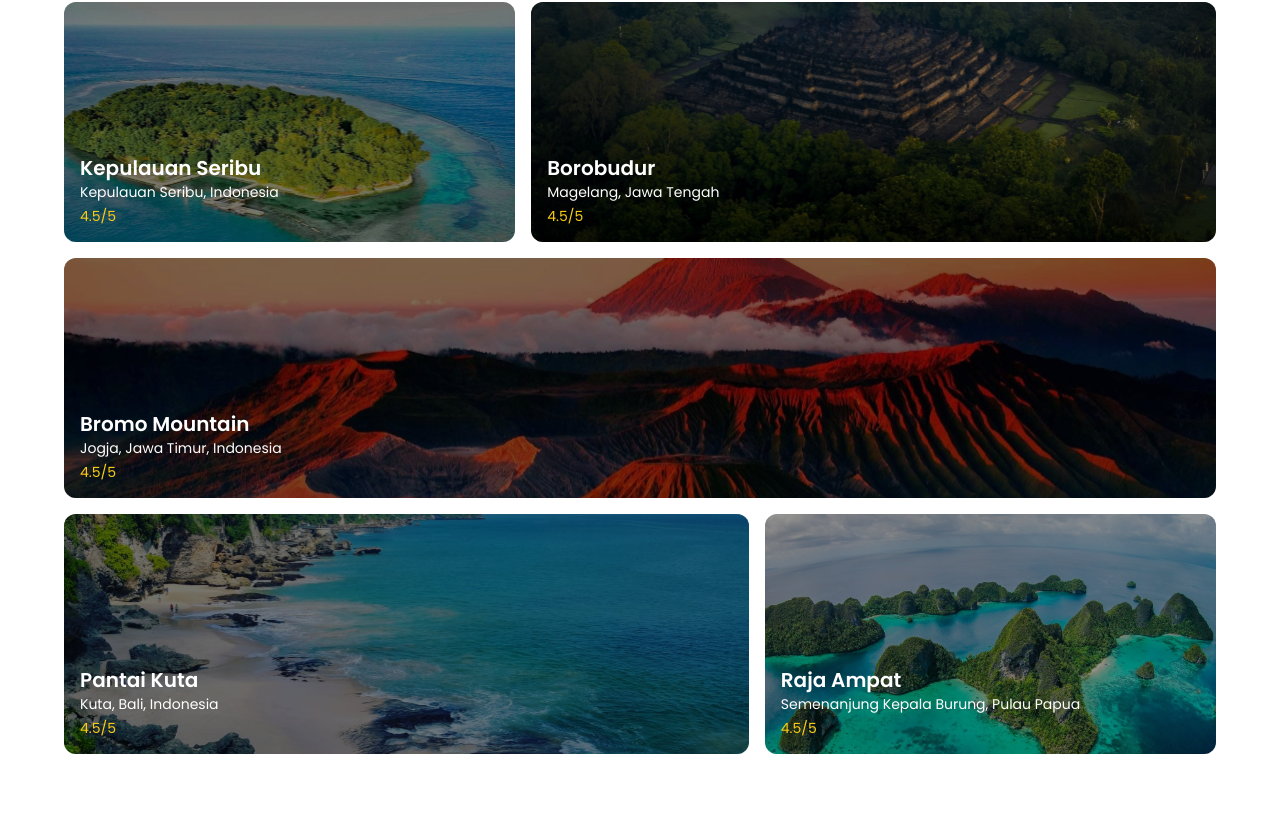
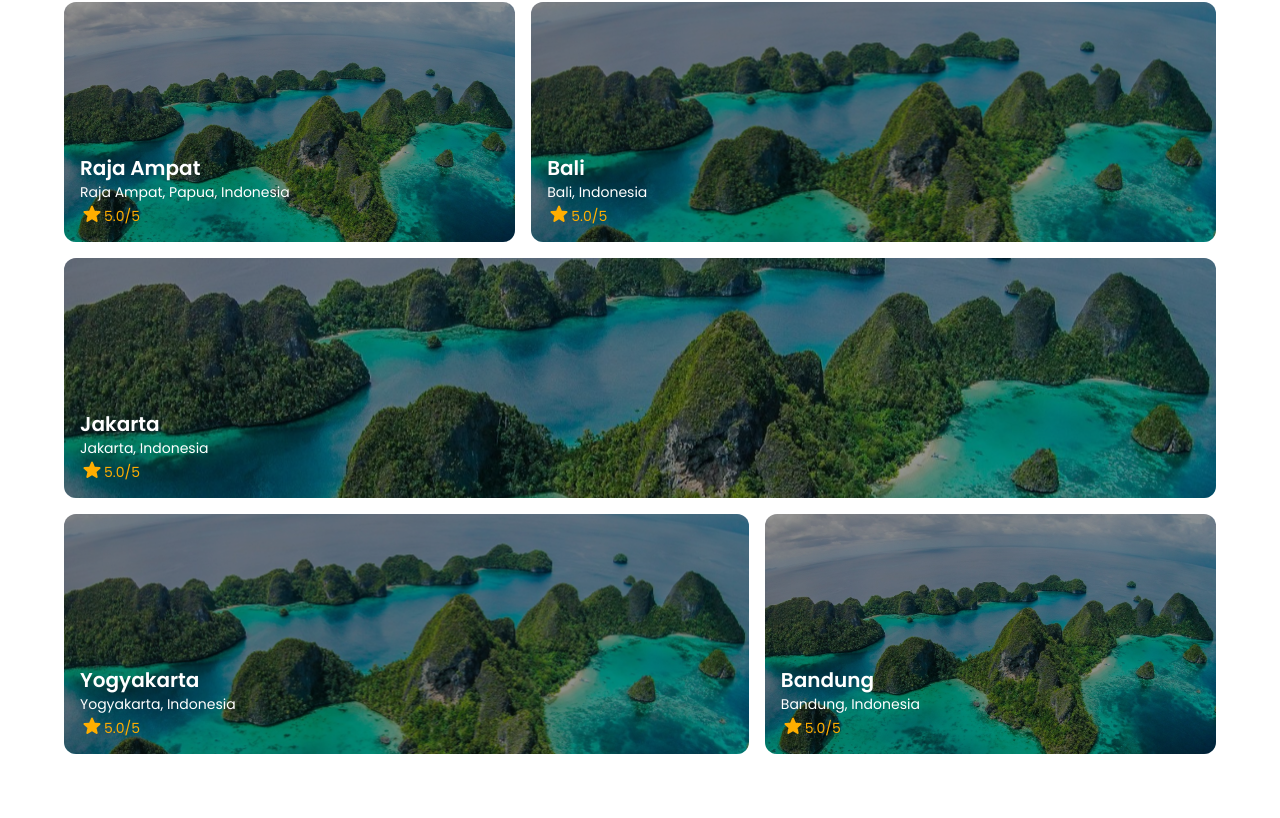
Before and after one commit to SkyzofrnDev/DBS-Tourism-Revolution, a React (Vite) app: page / in a window 1280 px wide. Shown: the part 1142-1960 px from the top of the page. Built offline with nearby package versions, Linux system fonts and the light colour scheme; a web font is replaced by a local one.

Commit message:
Sesuaiin format data yang ada di postman

```diff
--- a/src/Data/Destination.json
+++ b/src/Data/Destination.json
@@ -1,9 +1,9 @@
 [
     {
-        "id": 4,
+        "id": 1,
         "name": "Raja Ampat",
         "slug": "raja-ampat",
-        "thumbnail": "destinations/thumbnails/RclsGB0xdMjZZhQzeNubf8ANCDgEEIUta21K6nKJ.jpg",
+        "thumbnail": "/ImageData/RajaAmpat.svg",
         "description": "Destinasi Raja Ampat",
         "province_id": 3,
         "address": "Raja Ampat, Papua, Indonesia",
@@ -22,5 +22,88 @@
                 "updated_at": "2025-04-12T10:09:54.000000Z"
             }
         ]
+    },
+    {
+        "id": 2,
+        "name": "Bali",
+        "slug": "bali",
+        "thumbnail": "/ImageData/RajaAmpat.svg",
+        "description": "Destinasi Bali",
+        "province_id": 1,
+        "address": "Bali, Indonesia",
+        "gmaps": "https://maps.app.goo.gl/YFkJeuQZTfEvAn9X8",
+        "category_id": 1,
+        "rating_avg": "5.0000",
+        "created_at": "2025-04-12T10:07:44.000000Z",
+        "updated_at": "2025-04-12T10:07:44.000000Z",
+        "ratings": [
+            {
+                "id": 3,
+                "user_id": 1,
+                "destination_id": 4,
+                "score": 5,
+                "created_at": "2025-04-12T10:09:54.000000Z",
+                "updated_at": "2025-04-12T10:09:54.000000Z"
+            }
+        ]     },
+    {
+        "id": 3,
+        "name": "Jakarta",
+        "slug": "jakarta",
+        "thumbnail": "/ImageData/RajaAmpat.svg",
+        "description": "Destinasi Jakarta",
+        "province_id": 2,
+        "address": "Jakarta, Indonesia",
+        "gmaps": "https://maps.app.goo.gl/YFkJeuQZTfEvAn9X8",
+        "category_id": 1,
+        "rating_avg": "5.0000",
+        "created_at": "2025-04-12T10:07:44.000000Z",
+        "updated_at": "2025-04-12T10:07:44.000000Z",
+        "ratings": []
+    },
+    {
+        "id": 4,
+        "name": "Yogyakarta",
+        "slug": "yogyakarta",
+        "thumbnail": "/ImageData/RajaAmpat.svg",
+        "description": "Destinasi Yogyakarta",
+        "province_id": 4,
+        "address": "Yogyakarta, Indonesia",
+        "gmaps": "https://maps.app.goo.gl/YFkJeuQZTfEvAn9X8",
+        "category_id": 1,
+        "rating_avg": "5.0000",
+        "created_at": "2025-04-12T10:07:44.000000Z",
+        "updated_at": "2025-04-12T10:07:44.000000Z",
+        "ratings": []
+    },
+    {
+        "id": 5,
+        "name": "Bandung",
+        "slug": "bandung",
+        "thumbnail": "/ImageData/RajaAmpat.svg",
+        "description": "Destinasi Bandung",
+        "province_id": 5,
+        "address": "Bandung, Indonesia",
+        "gmaps": "https://maps.app.goo.gl/YFkJeuQZTfEvAn9X8",
+        "category_id": 1,
+        "rating_avg": "5.0000",
+        "created_at": "2025-04-12T10:07:44.000000Z",
+        "updated_at": "2025-04-12T10:07:44.000000Z",
+        "ratings": []
+    },
+    {
+        "id": 6,
+        "name": "Surabaya",
+        "slug": "surabaya",
+        "thumbnail": "/ImageData/RajaAmpat.svg",
+        "description": "Destinasi Surabaya",
+        "province_id": 6,
+        "address": "Surabaya, Indonesia",
+        "gmaps": "https://maps.app.goo.gl/YFkJeuQZTfEvAn9X8",
+        "category_id": 1,
+        "rating_avg": "5.0000",
+        "created_at": "2025-04-12T10:07:44.000000Z",
+        "updated_at": "2025-04-12T10:07:44.000000Z",
+        "ratings": []
     }
 ]
--- /dev/null
+++ b/src/Data/Provinces.json
@@ -0,0 +1,42 @@
+[
+    {
+        "id": 2,
+        "name": "Jawa Barat",
+        "slug": "jawa-barat",
+        "thumbnail": "/ImageData/Bromo.svg",
+        "description": "Provinsi Jawa Barat",
+        "gmaps": "https://maps.app.goo.gl/egjrt9pgCm9UfcsE6",
+        "created_at": "2025-04-12T01:53:03.000000Z",
+        "updated_at": "2025-04-12T01:53:03.000000Z"
+    },
+    {
+        "id": 3,
+        "name": "Jakarta",
+        "slug": "jakarta",
+        "thumbnail": "/ImageData/Bromo.svg",
+        "description": "Provinsi Jakarta",
+        "gmaps": "https://maps.app.goo.gl/egjrt9pgCm9UfcsE6",
+        "created_at": "2025-04-12T01:53:03.000000Z",
+        "updated_at": "2025-04-12T01:53:03.000000Z"
+    },
+    {
+        "id": 4,
+        "name": "Yogyakarta",
+        "slug": "yogyakarta",
+        "thumbnail": "/ImageData/Bromo.svg",
+        "description": "Provinsi Yogyakarta",
+        "gmaps": "https://maps.app.goo.gl/egjrt9pgCm9UfcsE6",
+        "created_at": "2025-04-12T01:53:03.000000Z",
+        "updated_at": "2025-04-12T01:53:03.000000Z"
+    },
+    {
+        "id": 5,
+        "name": "Jawa Tengah",
+        "slug": "jawa-tengah",
+        "thumbnail": "/ImageData/RajaAmpat.svg",
+        "description": "",
+        "gmaps": "",
+        "created_at": "",
+        "updated_at": ""
+    }
+]
--- a/src/Layout/CategoryRegion.jsx
+++ b/src/Layout/CategoryRegion.jsx
@@ -1,15 +1,17 @@
 import React, { useState } from 'react';
 import { motion } from 'framer-motion';
+import provincesData from '../Data/Provinces.json';
 
 const category = [{ name: 'Tourism' }, { name: 'Best' }, { name: 'Travel' }];
 
-const destinations = [
-  { title: 'Bali', label: '14 Destination', image: '/ImageData/Bromo.svg', link: '/bali' },
-  { title: 'Jogja', label: '14 Destination', image: '/ImageData/Bromo.svg', link: '/jogja' },
-  { title: 'Riau', label: '14 Destination', image: '/ImageData/Bromo.svg', link: '/riau' },
-  { title: 'Bandung', label: '14 Destination', image: '/ImageData/Bromo.svg', link: '/bandung' },
-  { title: 'Lombok', label: '14 Destination', image: '/ImageData/Bromo.svg', link: '/lombok' },
-];
+// Convert provinces data to match our component needs
+const destinations = provincesData.map(province => ({
+  title: province.name,
+  label: 'Explore Destinations', // Default label since provinces.json doesn't have destination count
+  image: province.thumbnail,
+  link: `/province/${province.slug}`,
+  description: province.description
+}));
 
 const Category = ({ name }) => (
   <div className="mt-20">
@@ -19,7 +21,7 @@ const Category = ({ name }) => (
   </div>
 );
 
-const DestinationCard = ({ title, label, image, link }) => {
+const DestinationCard = ({ title, label, image, link, description }) => {
   const handleClick = () => {
     console.log(`Navigating to: ${link}`);
   };
@@ -36,6 +38,7 @@ const DestinationCard = ({ title, label, image, link }) => {
       <div className="absolute bottom-4 left-4 text-white text-lg font-medium">
         {title}
       </div>
+
     </div>
   );
 };
--- a/src/Layout/DestinasionGrid.jsx
+++ b/src/Layout/DestinasionGrid.jsx
@@ -1,81 +1,64 @@
 import React from 'react';
-
-const destinations = [
-  {
-    name: 'Kepulauan Seribu',
-    location: 'Kepulauan Seribu, Indonesia',
-    rating: '4.5/5',
-    image: '/ImageData/KepulauanSeribu.svg',
-  },
-  {
-    name: 'Borobudur',
-    location: 'Magelang, Jawa Tengah',
-    rating: '4.5/5',
-    image: '/ImageData/Borobudur.svg',
-  },
-  {
-    name: 'Bromo Mountain',
-    location: 'Jogja, Jawa Timur, Indonesia',
-    rating: '4.5/5',
-    image: '/ImageData/Bromo.svg',
-  },
-  {
-    name: 'Pantai Kuta',
-    location: 'Kuta, Bali, Indonesia',
-    rating: '4.5/5',
-    image: '/ImageData/Kuta.svg',
-  },
-  {
-    name: 'Raja Ampat',
-    location: 'Semenanjung Kepala Burung, Pulau Papua',
-    rating: '4.5/5',
-    image: '/ImageData/RajaAmpat.svg',
-  },
-  {
-    name: 'Danau Toba',
-    location: 'Sumatera Utara, Indonesia',
-    rating: '4.6/5',
-    image: '/Image/danau-toba.jpg',
-  },
-];
+import destinationsData from '../Data/Destination.json';
 
 const DestinationCard = ({ item }) => (
   <div
     className="relative h-60 rounded-xl overflow-hidden bg-cover bg-center"
-    style={{ backgroundImage: `url(${item.image})` }}
+    style={{ backgroundImage: `url(${item.thumbnail})` }}
   >
     <div className="absolute inset-0 bg-black bg-opacity-40 p-4 flex flex-col justify-end text-white">
       <h3 className="text-xl font-semibold">{item.name}</h3>
-      <p className="text-sm">{item.location}</p>
-      <p className="text-sm text-yellow-400 mt-1">{item.rating}</p>
+      <p className="text-sm">{item.address}</p>
+      <div className='flex'>
+        <svg
+          xmlns="http://www.w3.org/2000/svg"
+          width="24"
+          height="24"
+          viewBox="0 0 24 24"
+        >
+          <path
+            fill="#ffae00"
+            d="m12 17.275l-4.15 2.5q-.275.175-.575.15t-.525-.2t-.35-.437t-.05-.588l1.1-4.725L3.775 10.8q-.25-.225-.312-.513t.037-.562t.3-.45t.55-.225l4.85-.425l1.875-4.45q.125-.3.388-.45t.537-.15t.537.15t.388.45l1.875 4.45l4.85.425q.35.05.55.225t.3.45t.038.563t-.313.512l-3.675 3.175l1.1 4.725q.075.325-.05.588t-.35.437t-.525.2t-.575-.15z"
+          />
+        </svg>
+        <p className="text-sm text-[#ffae00] mt-1">
+          {item.rating_avg ? `${parseFloat(item.rating_avg).toFixed(1)}/5` : 'No ratings'}
+        </p>
+      </div>
     </div>
   </div>
 );
 
 const DestinationGrid = () => {
+  // Filter destinations that have ratings and ensure we have at least 5 items
+  const ratedDestinations = destinationsData
+    .filter(dest => dest.rating_avg !== null)
+    .concat(destinationsData.filter(dest => dest.rating_avg === null))
+    .slice(0, 5);
+
   return (
     <div className="grid grid-cols-1 gap-4 lg:grid-cols-10 mt-20">
       {/* Row 1: 2 cards on the left (40%) */}
       <div className="lg:col-span-4 space-y-4">
-        <DestinationCard item={destinations[0]} />
+        {ratedDestinations[0] && <DestinationCard item={ratedDestinations[0]} />}
       </div>
 
       {/* Row 1 right side (60%) */}
       <div className="lg:col-span-6">
-        <DestinationCard item={destinations[1]} />
+        {ratedDestinations[1] && <DestinationCard item={ratedDestinations[1]} />}
       </div>
 
       {/* Middle full width row */}
       <div className="lg:col-span-10">
-        <DestinationCard item={destinations[2]} />
+        {ratedDestinations[2] && <DestinationCard item={ratedDestinations[2]} />}
       </div>
 
       {/* Bottom row: left 60%, right 40% */}
       <div className="lg:col-span-6">
-        <DestinationCard item={destinations[3]} />
+        {ratedDestinations[3] && <DestinationCard item={ratedDestinations[3]} />}
       </div>
       <div className="lg:col-span-4">
-        <DestinationCard item={destinations[4]} />
+        {ratedDestinations[4] && <DestinationCard item={ratedDestinations[4]} />}
       </div>
     </div>
   );
--- a/src/components/Navbar.jsx
+++ b/src/components/Navbar.jsx
@@ -16,6 +16,7 @@ const buttonAuth = [
 
 const Navbar = () => {
   return (
+    <div className='py-5 h-fit flex items-center z-50 fixed bg-[#000000a0] w-full shadow-lg'>
     <motion.div
       initial={{ y: -80, opacity: 0 }}
       animate={{ y: 0, opacity: 1 }}
@@ -25,12 +26,12 @@ const Navbar = () => {
         damping:10,
         duration: 0.6,
       }}
-      className="z-50 flex fixed w-screen center justify-between py-5 px-20 items-center "
+      className=" flex  w-screen center justify-between  px-20 items-center "
     >
       <div>
         <p className="text-white text-2xl font-bold italic">VistaNusa.</p>
       </div>
-      <div className="flex gap-5">
+      <div className="flex gap-5 ">
         {navItems.map((item, index) => (
           <ButtonNav key={index} name={item.name} linkTo={item.linkTo} />
         ))}
@@ -41,6 +42,7 @@ const Navbar = () => {
         ))}
       </div>
     </motion.div>
+    </div>
   );
 };
 
```
Also changed, not shown: src/Data/Province.json (deleted, +0 -12 lines), src/Layout/CategoryDestination.jsx (+9 -3 lines).
